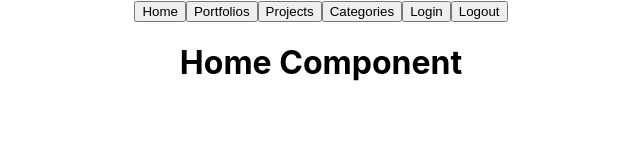
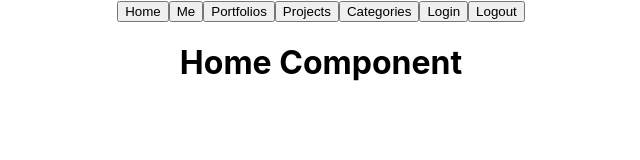
Before and after one commit to NoahAl777/pro-portfolio, a React (Create React App) app in the folder client/: page / in a window 1280 px wide. Shown: the top 160 px of the page, without its empty margins (319-959 px from the left). Built offline with nearby package versions, Linux system fonts and the light colour scheme; no server answers.

Commit message:
Add logout button and functionality

```diff
--- a/client/src/Components/NavBar.js
+++ b/client/src/Components/NavBar.js
@@ -1,12 +1,13 @@
 import React from "react";
 import { Link } from "react-router-dom";
 
-const NavBar = () => {
+const NavBar = ({ setSelectedProfile }) => {
 
   const handleLogout = () => {
     fetch("/logout", {
       method: "DELETE"
     })
+      .then(setSelectedProfile([]))
       .then(console.log("Logout"))
       .catch((e) => console.log(e))
   }
@@ -15,6 +16,9 @@ const NavBar = () => {
     <div className="NavBar">
       <Link to="/">
         <button className="HomeButton">Home</button>
+      </Link>
+      <Link to="/me">
+        <button className="Me">Me</button>
       </Link>
       <Link to="/profiles">
         <button className="PortfoliosButton">Portfolios</button>
```
